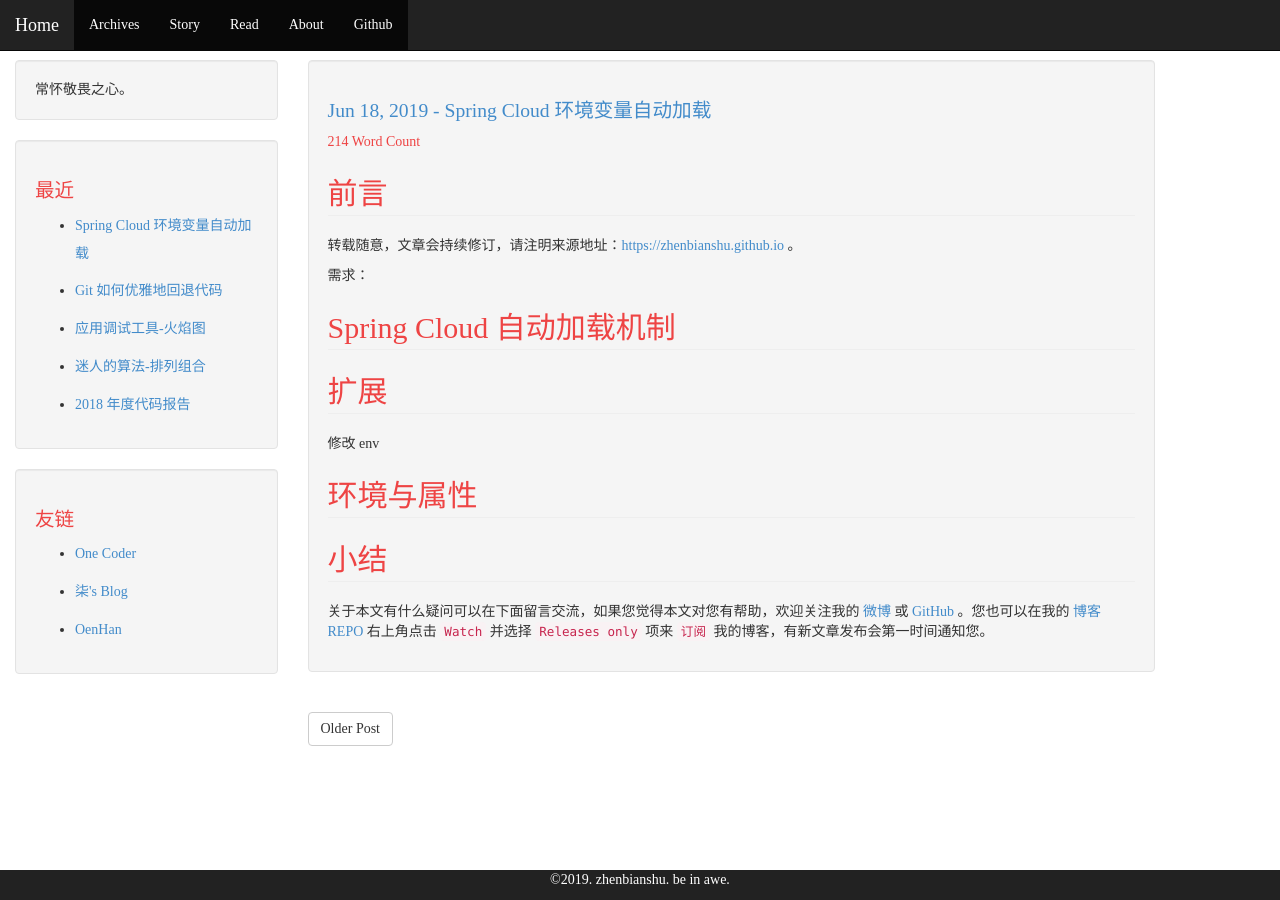
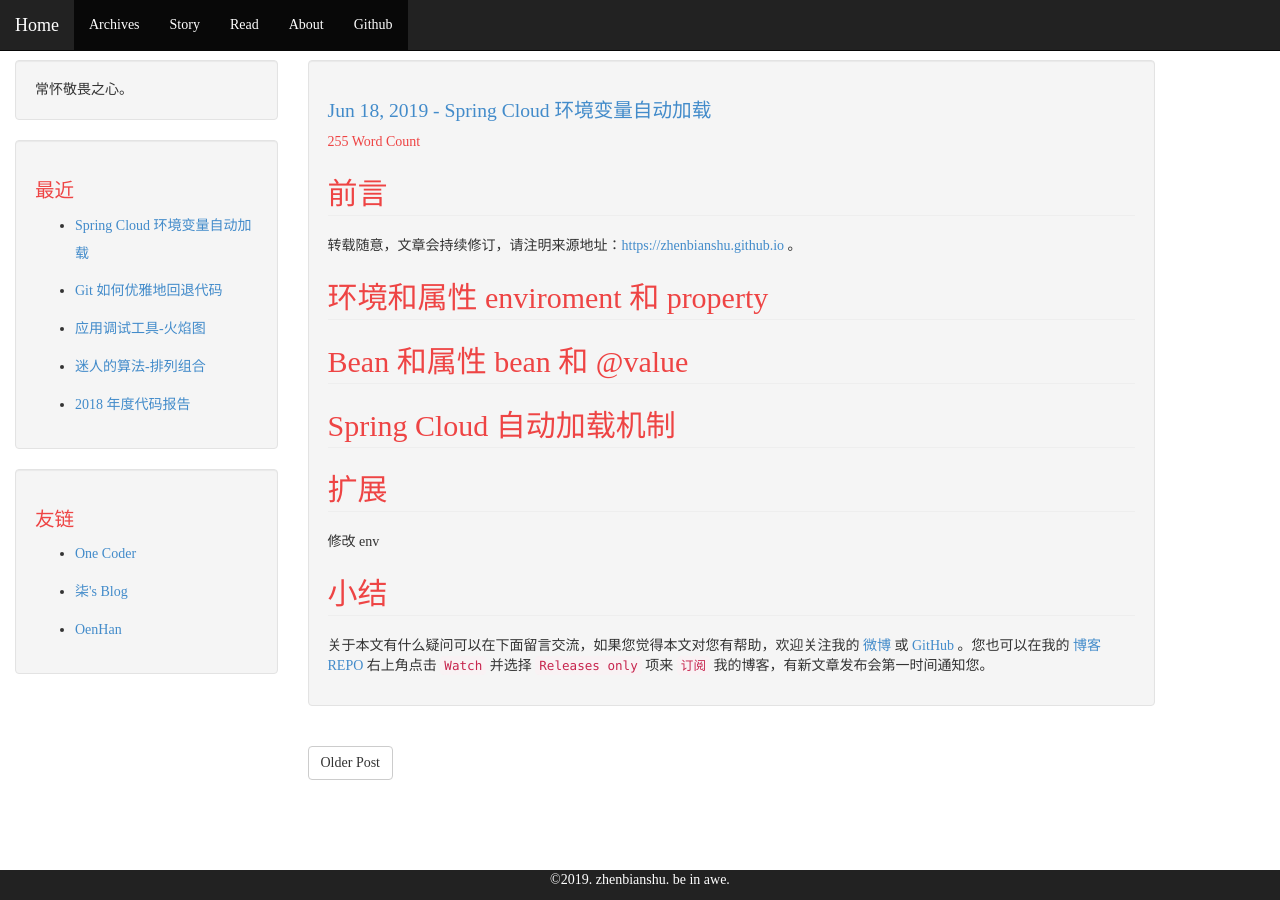
Before and after one commit to zhenbianshu/zhenbianshu.github.io, a Jekyll site: the page built from _posts/2019-06-18-spring_cloud_properties_auto_load.md, in a window 1280 px wide. Built offline with Jekyll 4.4.1, drawn with Linux system fonts in a browser that asks for light colours; comment, search, counter and statistics services are not loaded.

Commit message:
modify blog skeleton;

```diff
--- a/_posts/2019-06-18-spring_cloud_properties_auto_load.md
+++ b/_posts/2019-06-18-spring_cloud_properties_auto_load.md
@@ -13,7 +13,11 @@ comments: true
 {{ site.article.copyright }}
 
 
-需求：
+## 环境和属性 enviroment 和 property
+---
+
+## Bean 和属性 bean 和 @value
+---
 
 ## Spring Cloud 自动加载机制
 ---
@@ -23,11 +27,6 @@ comments: true
 ---
 修改 env
 
-
-## 环境与属性
----
-
-
 ## 小结
 ---
 
```
